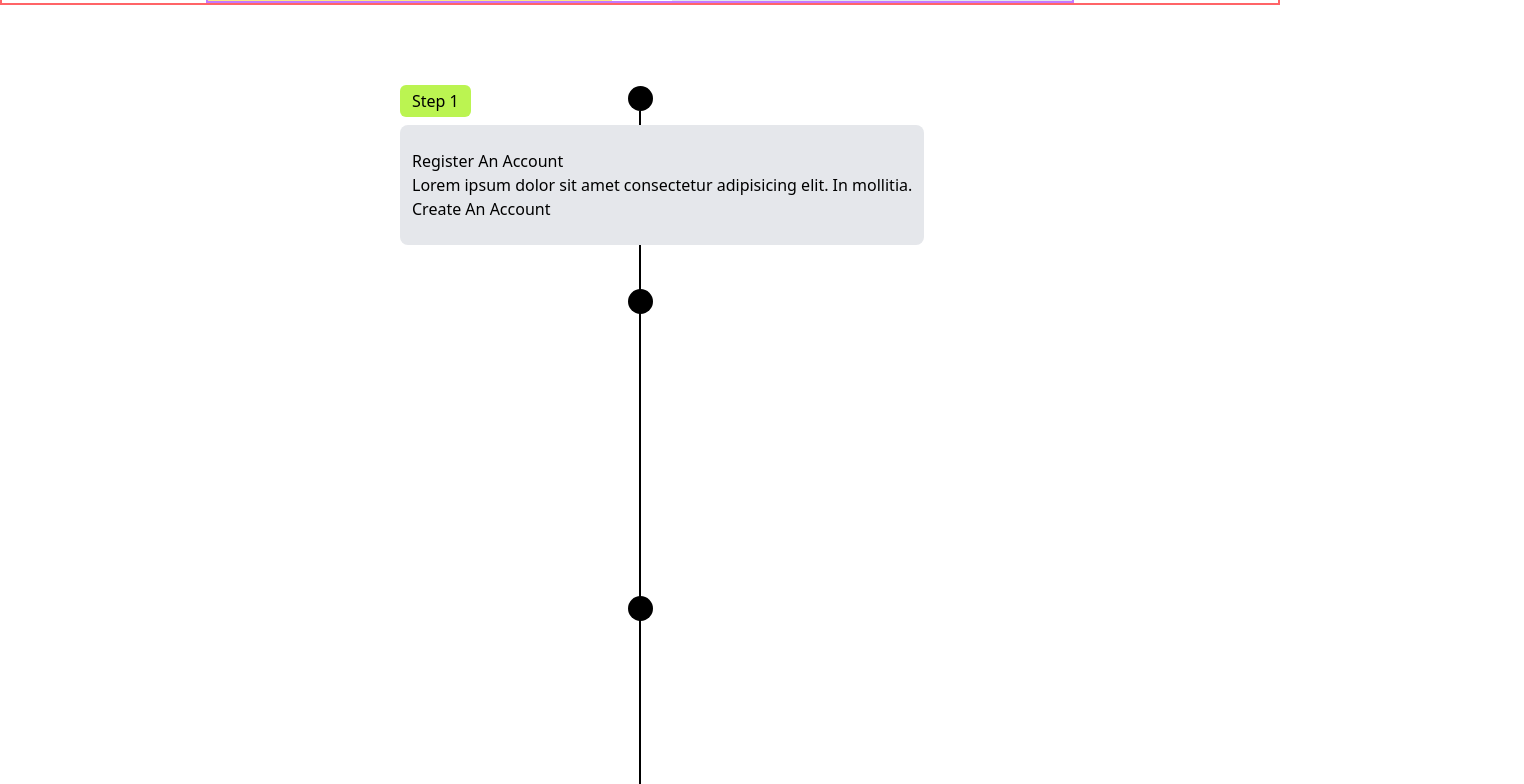
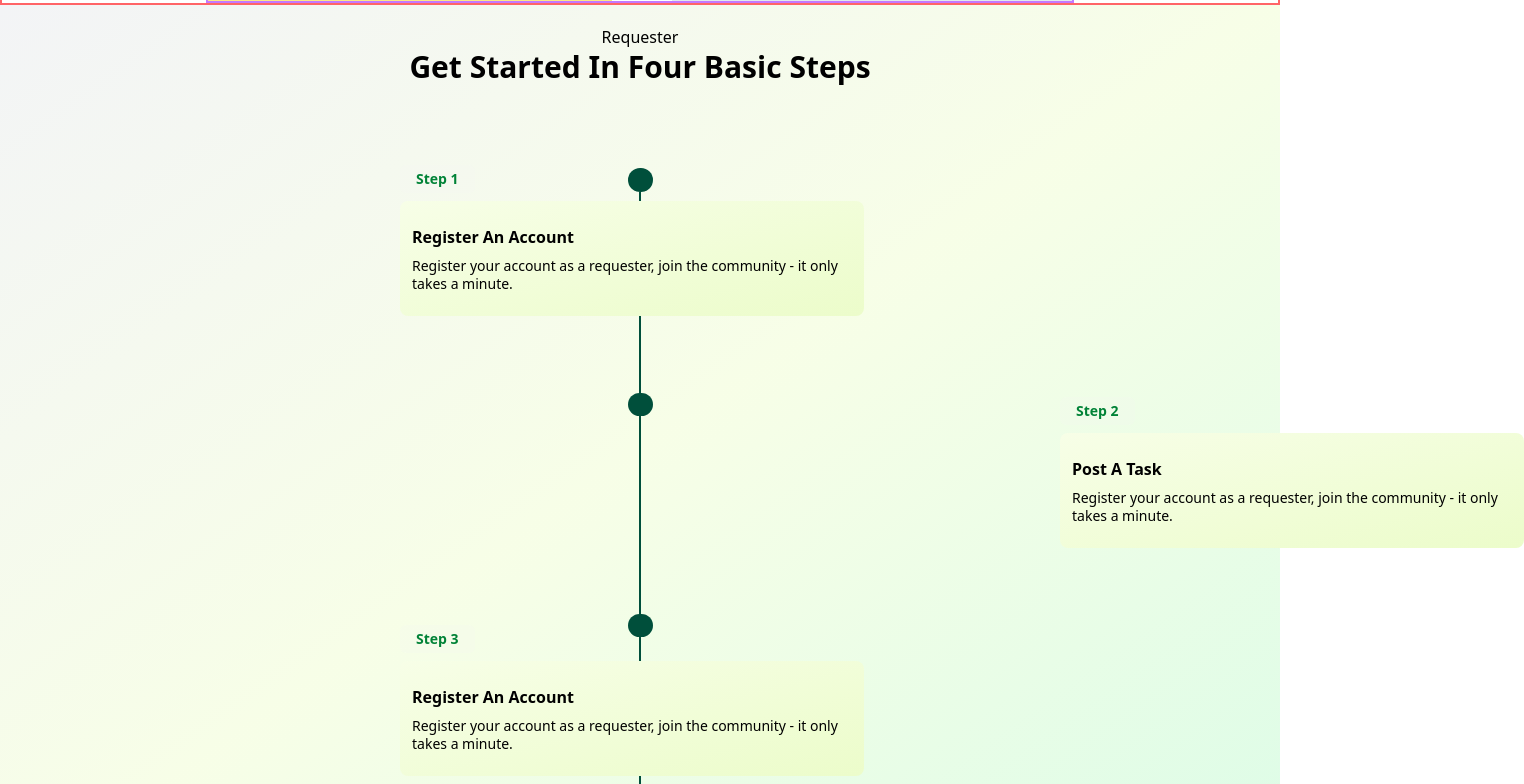
Before and after one commit to adxmrxk/Community-Care, a React (Vite) app: page / in a window 1280 px wide. Shown: the part 1080-1864 px from the top of the page, 1524 px wide, since content can reach past the window. Built offline with nearby package versions, Linux system fonts and the light colour scheme.

Commit message:
Further work on process section

```diff
--- a/src/Components/Landing Page/ProcessSection.jsx
+++ b/src/Components/Landing Page/ProcessSection.jsx
@@ -1,31 +1,49 @@
-import React from 'react'
+import React, { useState } from 'react'
 
 const ProcessSection = () => {
+  const [requester, setRequester] = useState(true)
+
   //https://dribbble.com/shots/25446139-Process-Section-Bento-Grid-UI
   //https://dribbble.com/shots/26122958-Process-Section-Design
   //https://dribbble.com/shots/26101553-UnifiedUI-Step-by-Step-Process-Section-Design
 
   return (
-    <div className='flex flex-row h-[900px]'>
+    <div className='flex flex-row h-[900px] bg-gradient-to-br from-gray-100 via-lime-50 to-green-100'>
 
-        <div className='flex flex-col justify-center items-center w-full my-5 '>
+        <div className='flex flex-col justify-center items-center w-full my-5'>
 
-          <div className='bg-black rounded-full w-[25px] h-[25px] translate-y-57'></div>
-          <div className='bg-black rounded-full w-[25px] h-[25px]'></div>
-          <div className='border-1 border-black h-4/5'></div>
-          <div className=' bg-black rounded-full w-[25px] h-[25px]'></div>
-          <div className=' bg-black rounded-full w-[25px] h-[25px] -translate-y-57'></div>
+          <button className='text-md'>{requester ? 'Requester' : 'Volunteer'}</button>
+          <h1 className='text-3xl font-semibold mb-15'>Get Started In Four Basic Steps</h1>
 
-
+          <div className='bg-emerald-900 rounded-full w-[25px] h-[25px] translate-y-62'></div>
+          <div className='bg-emerald-900 rounded-full w-[25px] h-[25px]'></div>
+          <div className='border-1 border-emerald-900 h-4/5'></div>
+          <div className=' bg-emerald-900 rounded-full w-[25px] h-[25px]'></div>
+          <div className=' bg-emerald-900 rounded-full w-[25px] h-[25px] -translate-y-62'></div>
 
         </div>
 
-        <div className='absolute mt-20 translate-x-100'>
-          <h1 className='rounded-md bg-lime-300 px-3 py-1 w-fit mb-2'>Step 1</h1>
-          <div className='bg-gray-200 p-3 py-6 rounded-lg h-fit'>
-            <h1 className='text-left'>Register An Account</h1>
-            <p className=''>Lorem ipsum dolor sit amet consectetur adipisicing elit. In mollitia.</p>
-            <button>Create An Account</button>
+        <div className='absolute mt-40 translate-x-100'>
+          <h1 className='rounded-md bg-gray-100/20 px-4 py-1 w-fit mb-2 text-green-700 font-bold text-sm'>Step 1</h1>
+          <div className='bg-gradient-to-br from-lime-50  to-lime-100  p-3 py-6 rounded-lg h-fit'>
+            <h1 className='text-left font-semibold'>Register An Account</h1>
+            <p className='w-[440px] leading-tight mt-2 text-sm'>Register your account as a requester, join the community - it only takes a minute.</p>
+          </div>
+        </div>
+
+        <div className='absolute mt-98 translate-x-265'>
+          <h1 className='rounded-md bg-gray-100/20 px-4 py-1 w-fit mb-2 text-green-700 font-bold text-sm'>Step 2</h1>
+          <div className='bg-gradient-to-br from-lime-50 to-lime-100  p-3 py-6 rounded-lg h-fit'>
+            <h1 className='text-left font-semibold'>Post A Task</h1>
+            <p className='w-[440px] leading-tight mt-2 text-sm'>Register your account as a requester, join the community - it only takes a minute.</p>
+          </div>
+        </div>
+
+        <div className='absolute mt-155 translate-x-100'>
+          <h1 className='rounded-md bg-gray-100/20 px-4 py-1 w-fit mb-2 text-green-700 font-bold text-sm'>Step 3</h1>
+          <div className='bg-gradient-to-br from-lime-50  to-lime-100  p-3 py-6 rounded-lg h-fit'>
+            <h1 className='text-left font-semibold'>Register An Account</h1>
+            <p className='w-[440px] leading-tight mt-2 text-sm'>Register your account as a requester, join the community - it only takes a minute.</p>
           </div>
         </div>
 
--- /dev/null
+++ b/src/Components/Landing Page/ProcessSectionVolunteer.jsx
@@ -0,0 +1,11 @@
+import React from 'react'
+
+const ProcessSectionVolunteer = () => {
+  return (
+    <div>
+
+    </div>
+  )
+}
+
+export default ProcessSectionVolunteer
```
